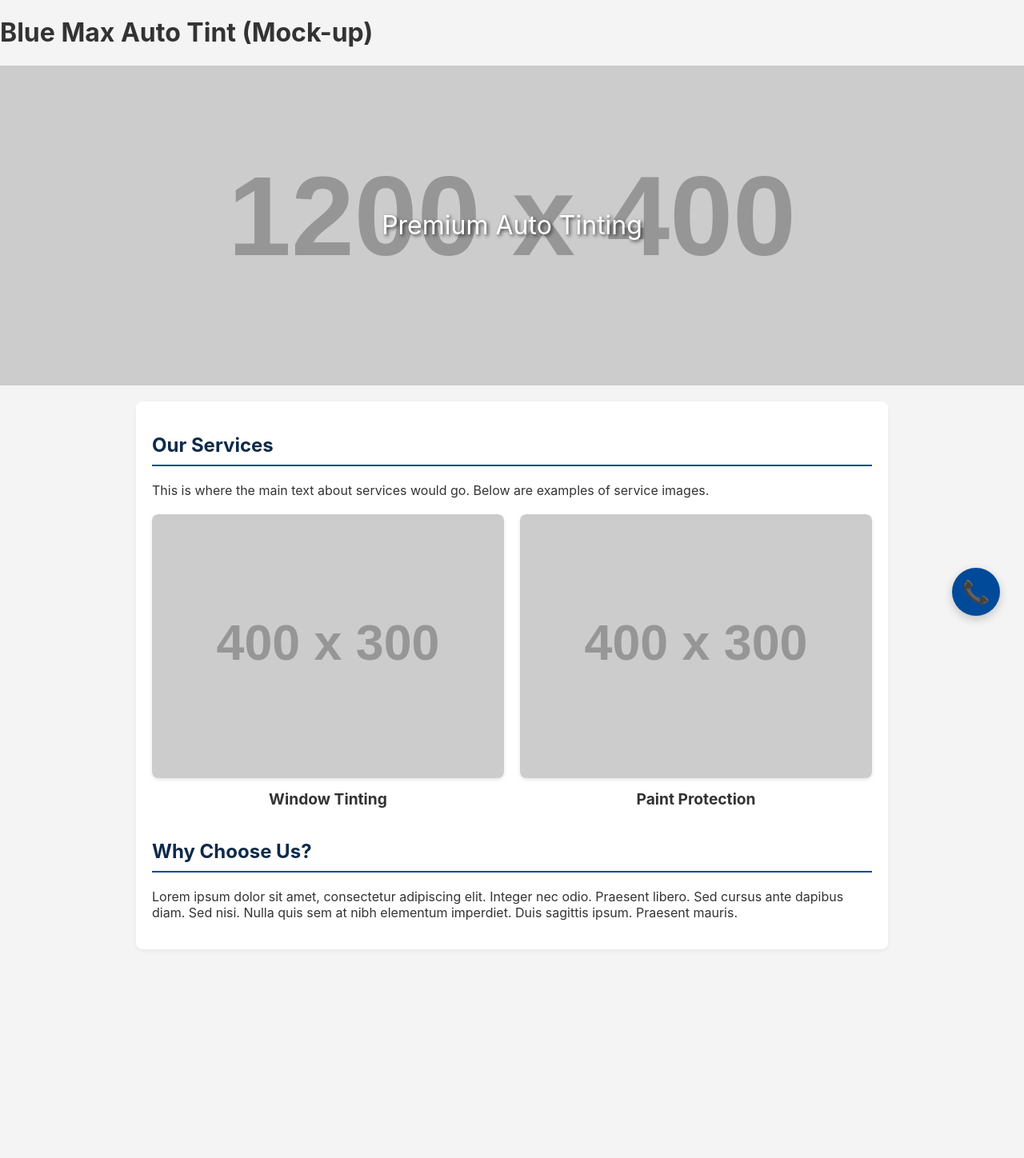
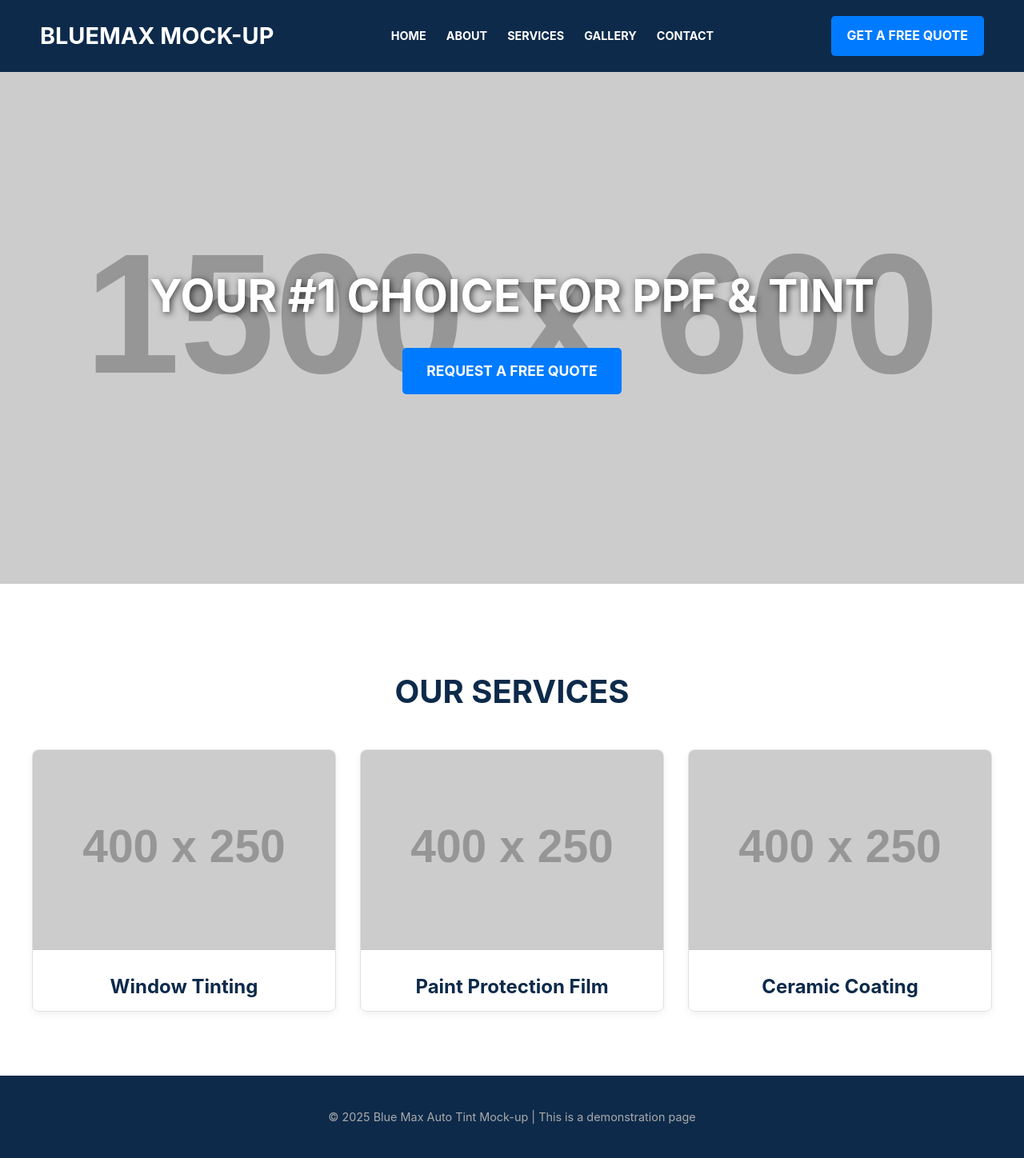
Before and after one commit to stevewinfieldtx/simplechat, a plain HTML site: page index.html in a window 1280 px wide. Shown: the whole page at 80% size. Before the commit the page ends 1207 px from the top, so only its background shows below. Drawn offline with Linux system fonts and the light colour scheme; placeholder pictures from the web are drawn by us; a script that the page names is missing.

Commit message:
My Reason

```diff
--- a/index.html
+++ b/index.html
@@ -3,146 +3,189 @@
 <head>
     <meta charset="UTF-8">
     <meta name="viewport" content="width=device-width, initial-scale=1.0">
-    <title>Blue Max Mock-up (with Images)</title>
-
+    <title>Blue Max Auto Tint (Mock-up)</title>
     <style>
-        /* --- 1. Basic Page Styles --- */
-        body {
+        /* --- 1. Base Setup --- */
+        body, html {
+            margin: 0;
+            padding: 0;
             font-family: -apple-system, BlinkMacSystemFont, "Segoe UI", Roboto, Helvetica, Arial, sans-serif;
-            margin: 0;
-            background-color: #f4f4f4;
+            background-color: #ffffff;
             color: #333;
+            line-height: 1.6;
         }
 
+        /* --- 2. Header & Navigation (to look real) --- */
         .header {
-            background-color: #0d2a4a; /* Dark blue */
+            display: flex;
+            justify-content: space-between;
+            align-items: center;
+            padding: 20px 50px;
+            background-color: #0d2a4a; /* Dark Blue from site */
             color: white;
+            box-shadow: 0 2px 5px rgba(0,0,0,0.2);
+        }
+        .header .logo {
+            font-size: 1.8rem;
+            font-weight: bold;
+        }
+        .header .nav {
+            display: flex;
+            gap: 25px;
+        }
+        .header .nav a {
+            color: white;
+            text-decoration: none;
+            font-weight: bold;
+            font-size: 0.9rem;
+            text-transform: uppercase;
+        }
+        .header .quote-button {
+            background-color: #007bff; /* Bright blue button */
+            color: white;
+            padding: 12px 20px;
+            text-decoration: none;
+            border-radius: 5px;
+            font-weight: bold;
+            text-transform: uppercase;
+        }
+
+        /* --- 3. Hero Section (to look real) --- */
+        .hero {
+            display: flex;
+            flex-direction: column;
+            justify-content: center;
+            align-items: center;
+            height: 600px;
+            background-color: #222; /* Placeholder for the video */
+            /* Using a placeholder image that looks like a car */
+            background-image: url('https://via.placeholder.com/1500x600.png?text=Full-Width+Video/Image+Here');
+            background-size: cover;
+            background-position: center;
+            color: white;
+            text-align: center;
             padding: 20px;
+        }
+        .hero h1 {
+            font-size: 3.5rem;
+            margin: 0;
+            text-shadow: 2px 2px 8px rgba(0,0,0,0.7);
+        }
+        .hero .quote-button-hero {
+            background-color: #007bff;
+            color: white;
+            padding: 15px 30px;
+            text-decoration: none;
+            border-radius: 5px;
+            font-weight: bold;
+            text-transform: uppercase;
+            font-size: 1.1rem;
+            margin-top: 20px;
+            display: inline-block;
+        }
+
+        /* --- 4. Content Section (to look real) --- */
+        .container {
+            max-width: 1200px;
+            margin: 50px auto;
+            padding: 20px;
+        }
+        .container h2 {
+            font-size: 2.5rem;
+            color: #0d2a4a;
+            text-align: center;
+            margin-bottom: 40px;
+            text-transform: uppercase;
+        }
+
+        .services-grid {
+            display: grid;
+            grid-template-columns: repeat(3, 1fr);
+            gap: 30px;
+        }
+        .service-card {
+            border: 1px solid #e0e0e0;
+            border-radius: 8px;
+            box-shadow: 0 4px 8px rgba(0,0,0,0.05);
+            overflow: hidden; /* Keeps image corners rounded */
             text-align: center;
         }
-
-        .header h1 {
+        .service-card img {
+            width: 100%;
+            height: 250px;
+            object-fit: cover;
+        }
+        .service-card h3 {
+            font-size: 1.5rem;
+            color: #0d2a4a;
+            padding: 20px 20px 10px 20px;
             margin: 0;
-            font-size: 2.5rem;
         }
 
-        /* --- 2. Image & Content Styles (The New Part) --- */
-
-        .hero {
-            /* This is for a big main image */
-            background-color: #555; /* Placeholder color */
-            background-image: url('https://via.placeholder.com/1200x400.png?text=Hero+Image+(e.g.,+Sleek+Car)');
-            background-size: cover;
-            background-position: center;
-            height: 400px;
-            display: flex;
-            align-items: center;
-            justify-content: center;
-            color: white;
-            font-size: 2rem;
-            text-shadow: 2px 2px 4px rgba(0,0,0,0.7);
+        /* --- 5. Footer (to look real) --- */
+        .footer {
+            background-color: #0d2a4a;
+            color: #aaa;
+            text-align: center;
+            padding: 40px 20px;
+            margin-top: 60px;
         }
-
-        .content {
-            padding: 20px;
-            max-width: 900px;
-            margin: 20px auto;
-            background-color: white;
-            border-radius: 8px;
-            box-shadow: 0 2px 5px rgba(0,0,0,0.05);
-        }
-
-        .content h2 {
-            border-bottom: 2px solid #004a99; /* A lighter blue */
-            padding-bottom: 10px;
-            color: #0d2a4a;
-        }
-
-        /* This creates a simple side-by-side gallery */
-        .service-gallery {
-            display: flex;
-            gap: 20px; /* Space between pictures */
-            margin-top: 20px;
-        }
-
-        .service-gallery .service-item {
-            flex: 1; /* Makes them share space equally */
-            text-align: center;
-        }
-
-        .service-gallery img {
-            width: 100%; /* Make image fill its container */
-            border-radius: 8px;
-            box-shadow: 0 2px 4px rgba(0,0,0,0.1);
-        }
-
-        .service-gallery h3 {
-            color: #333;
-            font-size: 1.2rem;
-            margin-top: 10px;
-        }
-
-
-        /* --- 3. The Floating Widget (Same as before) --- */
-
-        .floating-chat-widget {
-            position: fixed;
-            bottom: 30px;
-            right: 30px;
-            background-color: #004a99;
-            color: white;
-            height: 60px;
-            width: 60px;
-            border-radius: 50%; /* Circle */
-            box-shadow: 0 4px 12px rgba(0,0,0,0.2);
-            display: flex;
-            align-items: center;
-            justify-content: center;
-            font-size: 28px; /* For the emoji */
-            z-index: 1000;
-            cursor: pointer;
-            transition: transform 0.2s ease-out;
-        }
-
-        .floating-chat-widget:hover {
-            transform: scale(1.1);
-            background-color: #005bc5;
+        .footer p {
+            margin: 0;
+            font-size: 0.9rem;
         }
 
     </style>
 </head>
 <body>
 
-    <div class="floating-chat-widget" onclick="alert('Chat/Call Clicked!')">
-        📞
-    </div>
+    <elevenlabs-convai
+        agent-id="agent_2201k89r8ebnem9a1wepcp6trdhn"
+        style="position: fixed; bottom: 30px; right: 30px; z-index: 9999;">
+    </elevenlabs-convai>
+    <script src="https://unpkg.com/@elevenlabs/convai-widget-embed" async type="text/javascript"></script>
 
-    <div class.header">
-        <h1>Blue Max Auto Tint (Mock-up)</h1>
-    </div>
 
-    <div class="hero">
-        <span>Premium Auto Tinting</span>
-    </div>
+    <header class="header">
+        <div class="logo">BLUEMAX MOCK-UP</div>
+        <nav class="nav">
+            <a href="#">Home</a>
+            <a href="#">About</a>
+            <a href="#">Services</a>
+            <a href="#">Gallery</a>
+            <a href="#">Contact</a>
+        </nav>
+        <a href="#" class="quote-button">Get a Free Quote</a>
+    </header>
 
-    <div class="content">
-        <h2>Our Services</h2>
-        <p>This is where the main text about services would go. Below are examples of service images.</p>
+    <main>
+        <section class="hero">
+            <h1>YOUR #1 CHOICE FOR PPF & TINT</h1>
+            <a href="#" class="quote-button-hero">Request a Free Quote</a>
+        </section>
 
-        <div class="service-gallery">
-            <div class="service-item">
-                <img src="https://via.placeholder.com/400x300.png?text=Window+Tinting" alt="Car with tinted windows">
-                <h3>Window Tinting</h3>
-            </div>
-            <div class="service-item">
-                <img src="https://via.placeholder.com/400x300.png?text=Paint+Protection" alt="Car with paint protection film">
-                <h3>Paint Protection</h3>
+        <div class="container">
+            <h2>Our Services</h2>
+            <div class="services-grid">
+                <div class="service-card">
+                    <img src="https://via.placeholder.com/400x250.png?text=Window+Tinting+Service" alt="Window Tinting">
+                    <h3>Window Tinting</h3>
+                </div>
+                <div class="service-card">
+                    <img src="https://via.placeholder.com/400x250.png?text=Paint+Protection+Film" alt="Paint Protection">
+                    <h3>Paint Protection Film</h3>
+                </div>
+                <div class="service-card">
+                    <img src="https://via.placeholder.com/400x250.png?text=Ceramic+Coating" alt="Ceramic Coating">
+                    <h3>Ceramic Coating</h3>
+                </div>
             </div>
         </div>
+    </main>
 
-        <h2>Why Choose Us?</h2>
-        <p>Lorem ipsum dolor sit amet, consectetur adipiscing elit. Integer nec odio. Praesent libero. Sed cursus ante dapibus diam. Sed nisi. Nulla quis sem at nibh elementum imperdiet. Duis sagittis ipsum. Praesent mauris.</p>
-    </div>
+    <footer class="footer">
+        <p>© 2025 Blue Max Auto Tint Mock-up | This is a demonstration page</p>
+    </footer>
 
 </body>
 </html>
```
